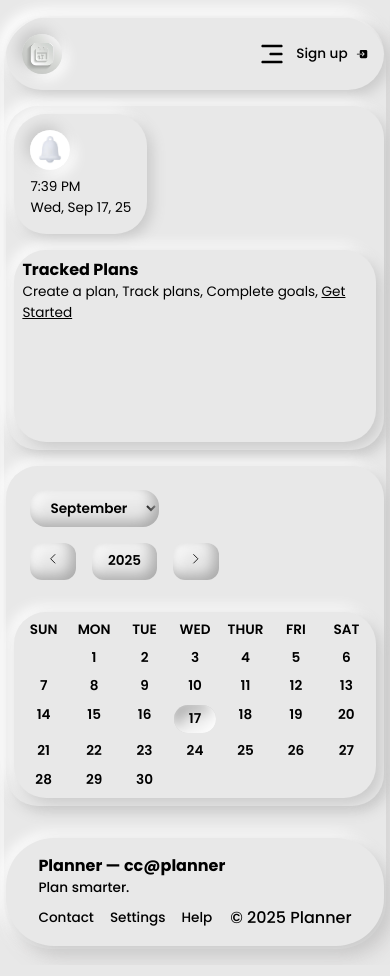
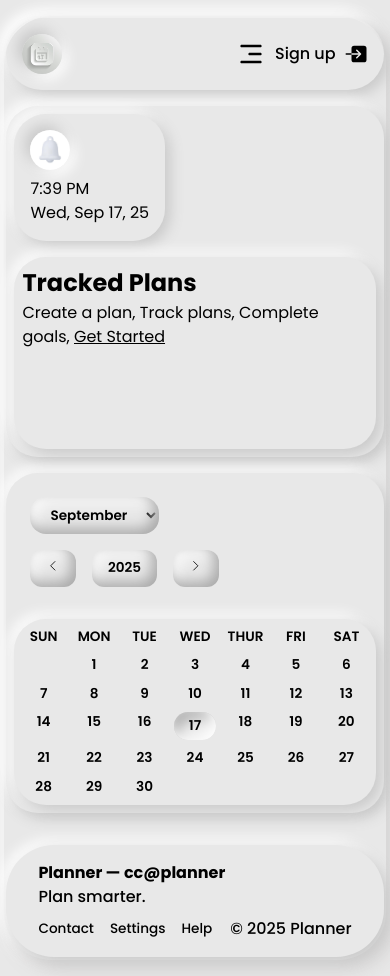
Before and after one commit to EssienJoy/planner, a React (Vite) app: page / in a window 390 px wide. Built offline with nearby package versions, Linux system fonts and the light colour scheme; a web font is replaced by a local one.

Commit message:
fix:Mobile Navbar responsiveness

```diff
--- a/data/apidata.json
+++ b/data/apidata.json
@@ -79,8 +79,8 @@
     },
     {
       "userId": 1567,
-      "title": "bbb",
-      "dateCreated": "2025-09-27",
+      "title": "bbbb",
+      "dateCreated": "2025-09-26",
       "id": 12
     }
   ],
--- a/src/styles/GlobalyStyles.js
+++ b/src/styles/GlobalyStyles.js
@@ -8,10 +8,6 @@ const GlobalStyles = createGlobalStyle`
     --color-primary: #E8E8E8;
     --color-secondary:#000;
     --color-text-black: #000;
-
-    --font-size-sm:0.85rem;
-    --font-size-md:1rem;
-    --font-size-lg:1.5rem;
 
  }
 
@@ -31,7 +27,7 @@ body{
   font-family: "Poppins", sans-serif;
   background-color: var(--color-primary);
   line-height: 1.5;
-  font-size: var(--font-size-md);
+  font-size: 1rem;
   padding:1rem 0.25rem;
   color:var(--color-text-black) ;
 }
@@ -118,15 +114,6 @@ h6 {
 
 
 
-@media screen and (max-width:550px){
-  h2{
-     font-size: 1rem
-  }
-  p{
-    font-size:0.85rem
-  }
-}
-
 `;
 
 export default GlobalStyles;
--- a/src/ui/HarmburgerMenu.jsx
+++ b/src/ui/HarmburgerMenu.jsx
@@ -8,9 +8,9 @@ const Button = styled.button`
 	}
 `;
 
-function HarmburgerMenu({ setIsToggleMenu }) {
+function HarmburgerMenu({ setIsToggleMenu, toggleMenu }) {
 	function handleToggleMenu() {
-		setIsToggleMenu((t) => !t);
+		setIsToggleMenu(!toggleMenu);
 	}
 
 	return (
--- a/src/ui/MobileNav.jsx
+++ b/src/ui/MobileNav.jsx
@@ -1,6 +1,8 @@
 import styled from "styled-components";
+import { RiCloseLine } from "react-icons/ri";
 import { HiOutlineHome, HiCalendarDays } from "react-icons/hi2";
 import { HiOutlineLogin, HiOutlineLogout } from "react-icons/hi";
+
 import { useAuth } from "../context/useAuth";
 import StyledLists from "./StyledLists";
 import Button from "./Button";
@@ -11,15 +13,15 @@ const StyledUl = styled.nav`
 	border-radius: 1rem;
 	display: none;
 	flex-direction: column;
-	padding: 1rem;
+	padding: 1.5rem;
 	gap: 1rem;
 	list-style: none;
-	font-size: 1rem;
 	font-weight: 500;
 	position: fixed;
 	top: 0;
 	right: 0;
 	z-index: 1000;
+	width: 70%;
 
 	@media (max-width: 850px) {
 		display: flex;
@@ -32,7 +34,7 @@ const StyledUl = styled.nav`
 	}
 `;
 
-function MobileNav({ toggleMenu }) {
+function MobileNav({ toggleMenu, setIsToggleMenu }) {
 	const { isAuthenticated, logout } = useAuth();
 
 	return (
@@ -41,6 +43,11 @@ function MobileNav({ toggleMenu }) {
 				transform: toggleMenu ? "translateX(0)" : "translateX(100%)",
 				transition: "transform 0.6s cubic-bezier(0.25, 1, 0.5, 1)",
 			}}>
+			<StyledLists to='/'>
+				<button onClick={() => setIsToggleMenu(false)}>
+					<RiCloseLine size='1.5rem' />
+				</button>
+			</StyledLists>
 			<StyledLists to='/'>
 				<HiOutlineHome />
 				<span>Home</span>
@@ -51,10 +58,12 @@ function MobileNav({ toggleMenu }) {
 				<span>Plans</span>
 			</StyledLists>
 			{isAuthenticated ? (
-				<Button onClick={logout}>
-					<HiOutlineLogout />
-					<span>Logout </span>
-				</Button>
+				<StyledLists style={{ justifySelf: "flex-start" }}>
+					<Button onClick={logout}>
+						<HiOutlineLogout />
+						<span>Logout </span>
+					</Button>
+				</StyledLists>
 			) : (
 				<StyledLists to='/login'>
 					<HiOutlineLogin />
--- a/src/ui/NavBar.jsx
+++ b/src/ui/NavBar.jsx
@@ -20,12 +20,10 @@ const StyledNavBar = styled.header`
 	justify-content: space-between;
 	font-weight: 500;
 	margin-bottom: 2rem;
-	font-size: 1rem;
 
 	@media (max-width: 550px) {
 		padding: 1rem;
 		margin-bottom: 1rem;
-		font-size: 0.75rem;
 	}
 `;
 
@@ -41,10 +39,13 @@ function NavBar() {
 
 			<Nav />
 
-			<MobileNav toggleMenu={toggleMenu} />
+			<MobileNav toggleMenu={toggleMenu} setIsToggleMenu={setIsToggleMenu} />
 
 			<div style={{ display: "flex", alignItems: "center", gap: "0.5rem" }}>
-				<HarmburgerMenu setIsToggleMenu={setIsToggleMenu} />
+				<HarmburgerMenu
+					setIsToggleMenu={setIsToggleMenu}
+					toggleMenu={toggleMenu}
+				/>
 
 				{isAuthenticated ? (
 					<div style={{ display: "flex", gap: "1rem" }}>
@@ -54,7 +55,7 @@ function NavBar() {
 				) : (
 					<StyledLists to='/signup'>
 						<p>Sign up</p>
-						<IoEnter style={{ flexShrink: 0 }} />
+						<IoEnter size='1.5rem' />
 					</StyledLists>
 				)}
 			</div>
```
